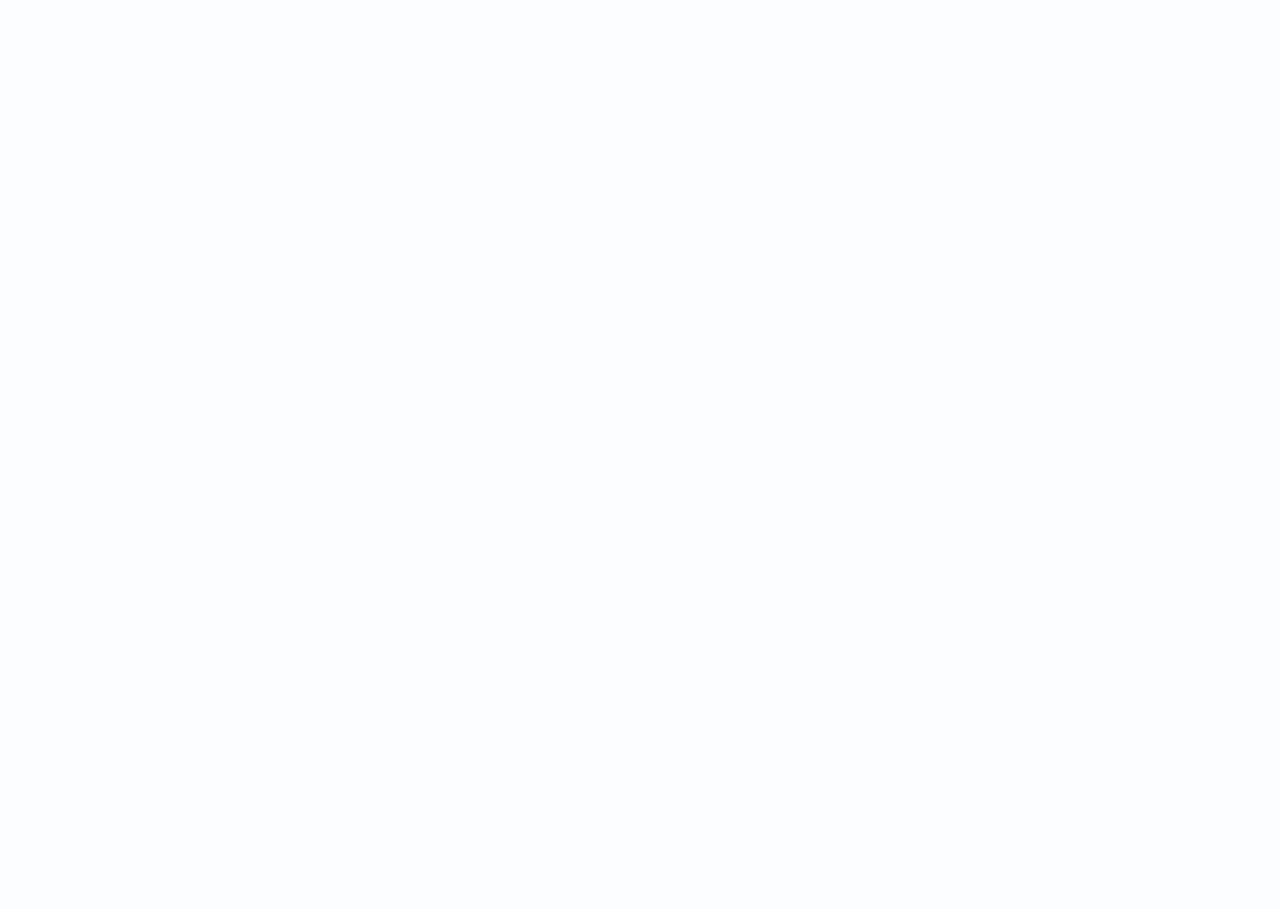
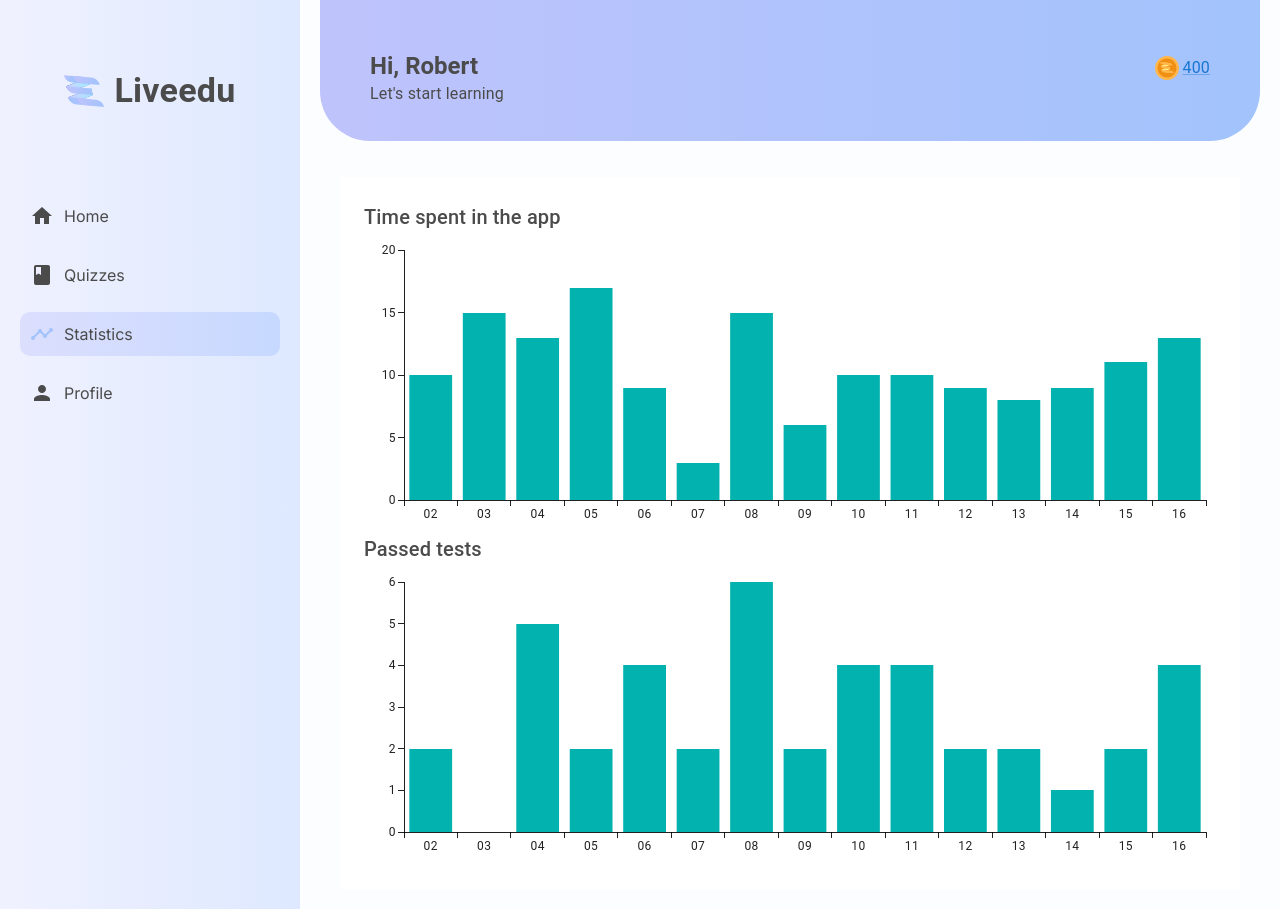
Before and after one commit to svalentinaog/Liveedu, a React (Vite) app: page /statistics in a window 1280 px wide. Before the commit this address had no page. Before the commit the page ends 800 px from the top, so only its background shows below. Built offline with nearby package versions, Linux system fonts and the light colour scheme.

Commit message:
general changes

```diff
--- a/src/App.tsx
+++ b/src/App.tsx
@@ -5,10 +5,11 @@ import SignIn from "./views/SignIn";
 import SignUp from "./views/SignUp";
 import VerificationCode from "./views/VerificationCode";
 import Home from "./views/Home";
-import Courses from "./views/Courses";
+import Quizzes from "./views/Quizzes";
 import Layout from "./components/Layout";
-import Progress from "./views/Progress";
+import Statistics from "./views/Statistics";
 import Profile from "./views/Profile";
+import Coins from "./views/Coins";
 
 export default function App() {
   return (
@@ -21,9 +22,10 @@ export default function App() {
 
       <Route element={<Layout />}>
         <Route path="/home" element={<Home />} />
-        <Route path="/courses" element={<Courses />} />
-        <Route path="/progress" element={<Progress />} />
+        <Route path="/quizzes" element={<Quizzes />} />
+        <Route path="/statistics" element={<Statistics />} />
         <Route path="/profile" element={<Profile />} />
+        <Route path="/coins" element={<Coins />} />
       </Route>
     </Routes>
   );
--- a/src/components/Header.tsx
+++ b/src/components/Header.tsx
@@ -1,4 +1,4 @@
-import { Typography } from "@mui/material";
+import { Link, Typography } from "@mui/material";
 import { Box, Grid } from "@mui/system";
 
 function Header() {
@@ -24,7 +24,7 @@ function Header() {
         </Typography>
         <Typography>Let's start learning</Typography>
       </Box>
-      <Box>
+      <Link href={"/coins"}>
         <Box
           sx={{
             display: "flex",
@@ -37,7 +37,7 @@ function Header() {
           <Typography>400</Typography>
         </Box>
         <img src="" alt="" />
-      </Box>
+      </Link>
     </Grid>
   );
 }
--- a/src/components/Layout.tsx
+++ b/src/components/Layout.tsx
@@ -7,7 +7,6 @@ export default function Layout() {
     <Box sx={{ display: "flex", minHeight: "100vh" }}>
       {/* Sidebar */}
       <Sidebar />
-
       {/* Contenido principal */}
       <Box
         sx={{
--- a/src/components/Sidebar.tsx
+++ b/src/components/Sidebar.tsx
@@ -11,8 +11,8 @@ import useSidebar from "../viewmodels/useSidebar";
 
 const Links = [
   { text: "Home", icon: <Home />, path: "/home" },
-  { text: "Courses", icon: <Book />, path: "/courses" },
-  { text: "Progress", icon: <Timeline />, path: "/progress" },
+  { text: "Quizzes", icon: <Book />, path: "/quizzes" },
+  { text: "Statistics", icon: <Timeline />, path: "/statistics" },
   { text: "Profile", icon: <Person />, path: "/profile" },
 ];
 
--- /dev/null
+++ b/src/views/Coins.tsx
@@ -0,0 +1,3 @@
+export default function Coins() {
+  return <div>Coins</div>;
+}
--- a/src/views/Courses.tsx
+++ b/src/views/Courses.tsx
@@ -1,3 +1,10 @@
+import { Box } from "@mui/system";
+import { Typography } from "@mui/material";
+
 export default function Courses() {
-  return <div>Courses</div>;
+  return (
+    <Box>
+      <Typography>Courses</Typography>
+    </Box>
+  );
 }
--- a/src/views/Profile.tsx
+++ b/src/views/Profile.tsx
@@ -1,3 +1,28 @@
+import { Box } from "@mui/system";
+import Header from "../components/Header";
+import { Typography } from "@mui/material";
+
 export default function Profile() {
-  return <div>Profile</div>;
+  return (
+    <Box
+      sx={{
+        display: "flex",
+        flexDirection: "column",
+        gap: 2,
+        padding: { xs: "0", md: "0 20px 0 20px", sm: "0 20px 0 20px" },
+      }}
+    >
+      <Header />
+      <Box
+        sx={{
+          display: "flex",
+          flexDirection: "column",
+          gap: 2,
+          padding: { xs: "20px" },
+        }}
+      >
+        <Typography>Profile</Typography>
+      </Box>
+    </Box>
+  );
 }
--- a/src/views/Home.tsx
+++ b/src/views/Quizzes.tsx
@@ -1,9 +1,8 @@
+import { Typography } from "@mui/material";
 import { Box } from "@mui/system";
-import Courses from "./Courses";
-import TopicsToStudy from "./TopicsToStudy";
 import Header from "../components/Header";
 
-export default function Home() {
+export default function Quizzes() {
   return (
     <Box
       sx={{
@@ -22,8 +21,7 @@ export default function Home() {
           padding: { xs: "20px" },
         }}
       >
-        <Courses />
-        <TopicsToStudy />
+        <Typography>Topic quizzes</Typography>
       </Box>
     </Box>
   );
--- a/src/views/Progress.tsx
+++ b/src/views/Statistics.tsx
@@ -1,6 +1,7 @@
 import * as React from "react";
 import { BarChart } from "@mui/x-charts";
 import { Box, Typography } from "@mui/material";
+import Header from "../components/Header";
 
 interface ChartData {
   day: string;
@@ -66,11 +67,30 @@ const passedTestsData: ChartData[] = [
   { day: "16", value: 4 },
 ];
 
-export default function Progress() {
+export default function Statistics() {
   return (
-    <Box sx={{ p: 3, bgcolor: "background.paper" }}>
-      <Chart data={timeSpentData} title="Time spent in the app" />
-      <Chart data={passedTestsData} title="Passed tests" />
+    <Box
+      sx={{
+        display: "flex",
+        flexDirection: "column",
+        gap: 2,
+        padding: { xs: "0", md: "0 20px 0 20px", sm: "0 20px 0 20px" },
+      }}
+    >
+      <Header />
+      <Box
+        sx={{
+          display: "flex",
+          flexDirection: "column",
+          gap: 2,
+          padding: { xs: "20px" },
+        }}
+      >
+        <Box sx={{ p: 3, bgcolor: "background.paper" }}>
+          <Chart data={timeSpentData} title="Time spent in the app" />
+          <Chart data={passedTestsData} title="Passed tests" />
+        </Box>
+      </Box>
     </Box>
   );
 }
```
